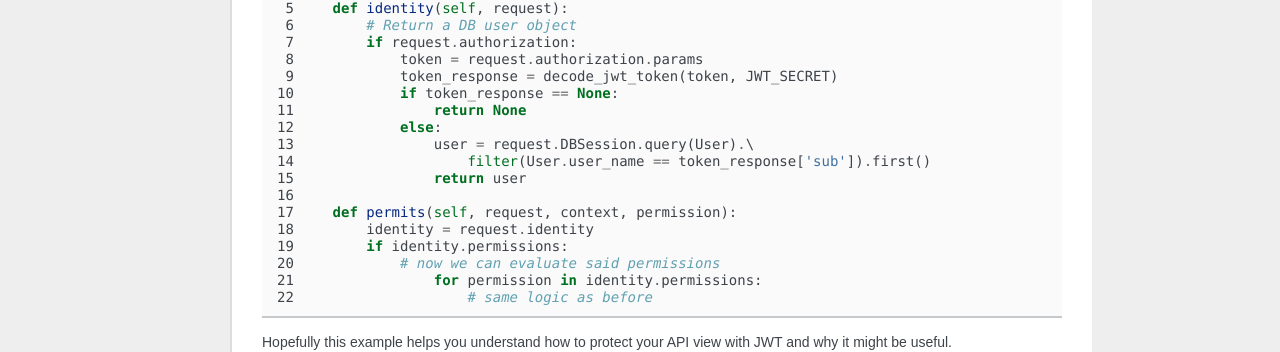
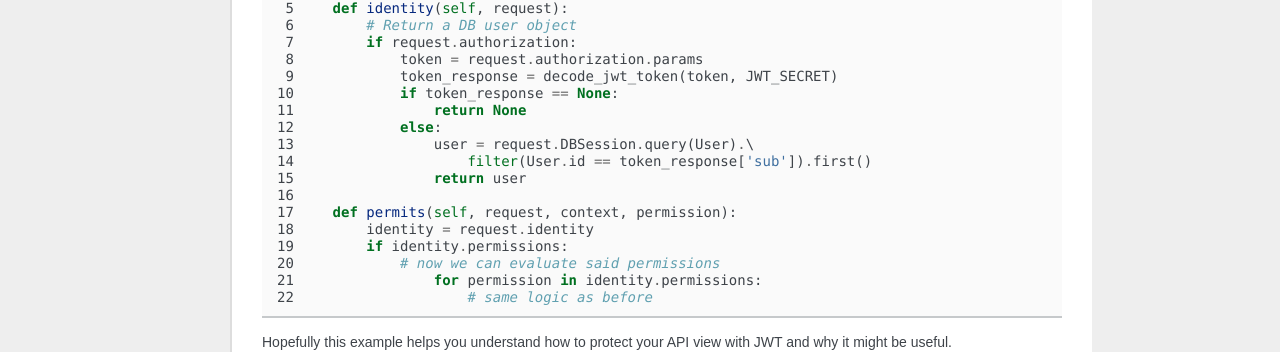
Before and after one commit to Pylons/pyramid_cookbook, a Sphinx documentation site: the page built from docs/auth/jwt_auth.rst, in a window 1280 px wide and 900 px high, scrolled down 3354 px. Shown: the part 433-785 px from the top of the window. Built offline with Sphinx 7.4.7, drawn with Linux system fonts in a browser that asks for light colours; some web fonts are replaced.

Commit message:
fix db lookup to represent example

```diff
--- a/docs/auth/jwt_auth.rst
+++ b/docs/auth/jwt_auth.rst
@@ -224,7 +224,7 @@ be accessed like::
                     return None
                 else:
                     user = request.DBSession.query(User).\
-                        filter(User.user_name == token_response['sub']).first()
+                        filter(User.id == token_response['sub']).first()
                     return user
 
         def permits(self, request, context, permission):
```
